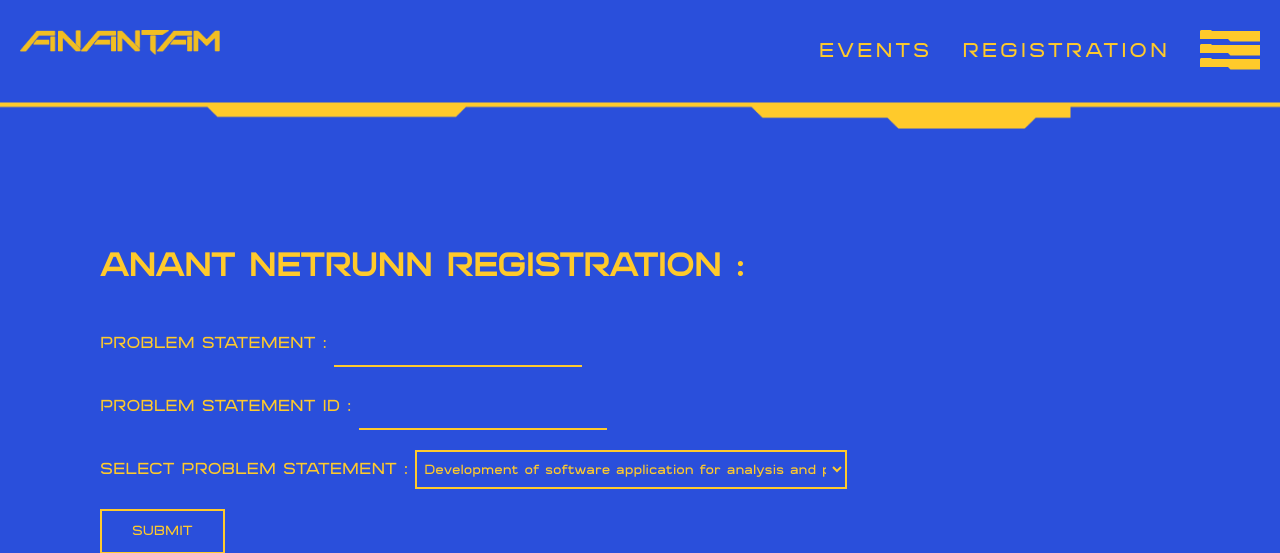
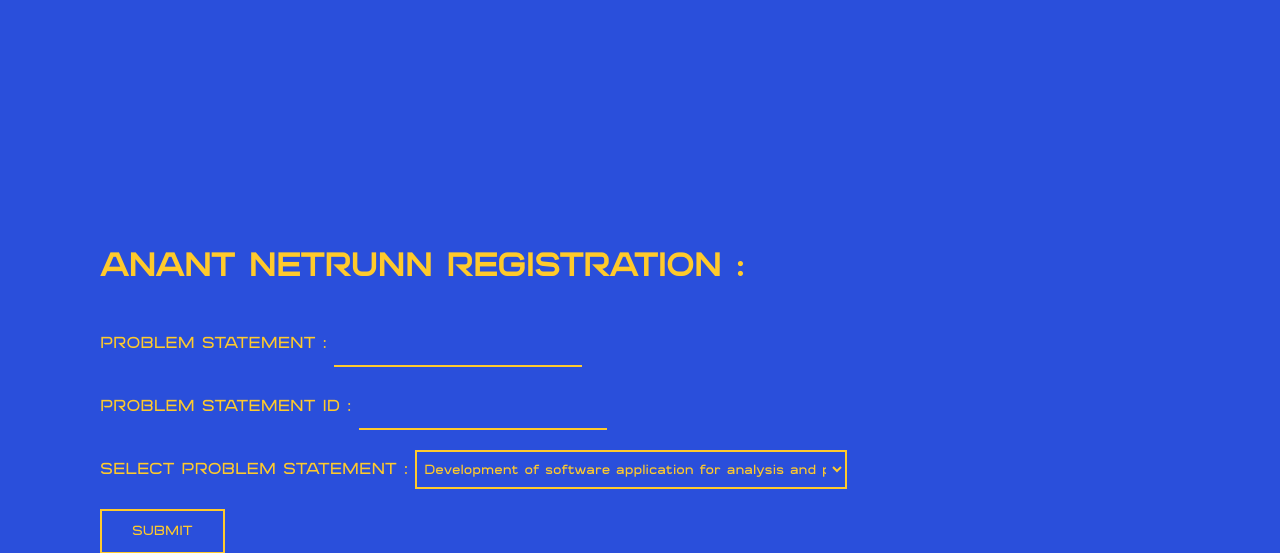
Before and after one commit to supersuryaansh/anantam, a PHP site: page /includes/views/hackathon.php in a window 1280 px wide. Shown: the top 553 px of the page. Run offline with PHP 8.4, Linux system fonts and the light colour scheme.

Commit message:
updated a bit

```diff
--- a/css/hackathon.css
+++ b/css/hackathon.css
@@ -289,4 +289,11 @@ option {
   }
 }
 @media screen and (max-width: 650px) {
+  form span {
+    display: flex;
+    flex-direction: column;
+  }
+  select {
+    margin-top: 10px;
+  }
 }
--- a/includes/views/hackathon.php
+++ b/includes/views/hackathon.php
@@ -4,56 +4,10 @@
     <meta charset="UTF-8" />
     <meta name="viewport" content="width=device-width, initial-scale=1.0" />
     <link rel="stylesheet" href="/css/hackathon.css" />
+    <link rel="tab icon" href="/assets/images/icon/ANANTAMLOGO.svg">
     <title>ANANTAM NETRUNN - REGISTRATION</title>
   </head>
   <body>
-    <div class="main--menuPage">
-      <button class="menu--close-btn">
-        <img src="/assets/images/icon/closeBtn.svg" alt="" />
-      </button>
-      <div class="menuPage--content">
-        <img src="/assets/images/menuPageLine/lt-corner.svg" alt="" />
-        <a href="">SPONSORS</a>
-        <img src="/assets/images/menuPageLine/rt-corner.svg" alt="" />
-        <a href="">DEVELOPERS</a>
-        <img
-          class="logo--img"
-          src="/assets/images/icon/BLACK LOGO.svg"
-          alt="" />
-        <a href="">PRIZE POOL</a>
-        <img src="/assets/images/menuPageLine/lb-corner.svg" alt="" />
-        <a href="">GALLERY</a>
-        <img src="/assets/images/menuPageLine/rb-corner.svg" alt="" />
-      </div>
-    </div>
-    <nav class="mobile--nav">
-      <div>
-        <img src="/assets/images/icon/LOGO-TYPOGRAPGY.png" alt="" />
-        <span>
-          <button class="main--MenuBtn">
-            <img src="/assets/images/icon/menu.svg" alt="" />
-          </button>
-        </span>
-      </div>
-      <div>
-        <a href="/events.php">EVENTS</a>
-        <a href="/register.php">REGISTER</a>
-        <a href="">SIGN IN</a>
-      </div>
-    </nav>
-    <nav class="desktop--nav">
-      <span>
-        <img src="/assets/images/icon/LOGO-TYPOGRAPGY.png" alt="" />
-      </span>
-      <span class="nav--links">
-        <a class="menuOpenAnker" href="/events.php">EVENTS</a>
-        <a href="/register.php">REGISTRATION</a>
-        <button class="main--MenuBtn">
-          <img src="/assets/images/icon/menu.svg" alt="" />
-        </button>
-      </span>
-      <img class="line1" src="/assets/images/webLINES/navLine.png" alt="" />
-    </nav>
     <main>
       <h1>ANANT NETRUNN REGISTRATION :</h1>
       <form action="" method="get">
```
Also changed, not shown: uploads/college_id_N5wtRk6qU3JujWhpTf9i_20231204_181851_0000 (2).png (added).
